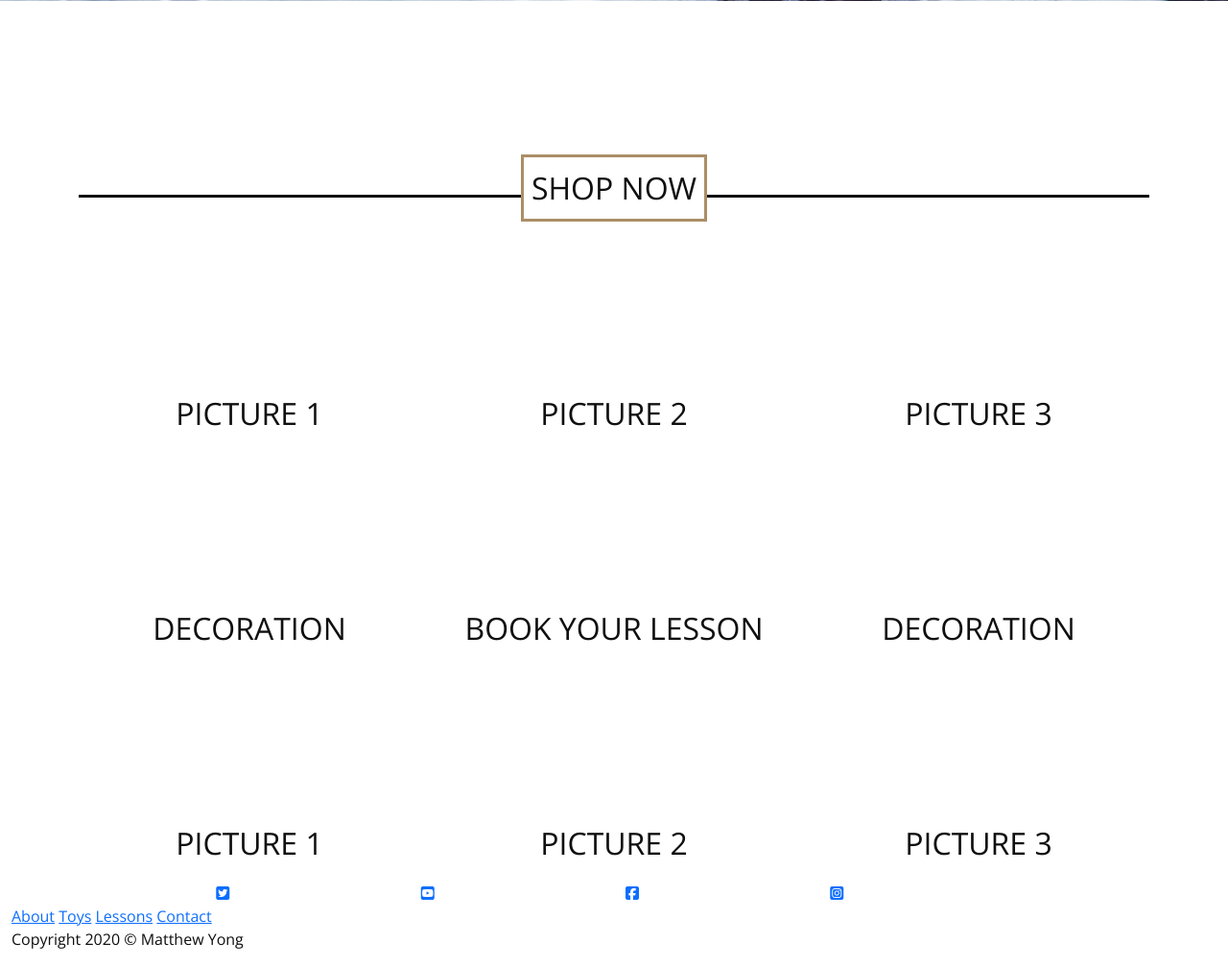
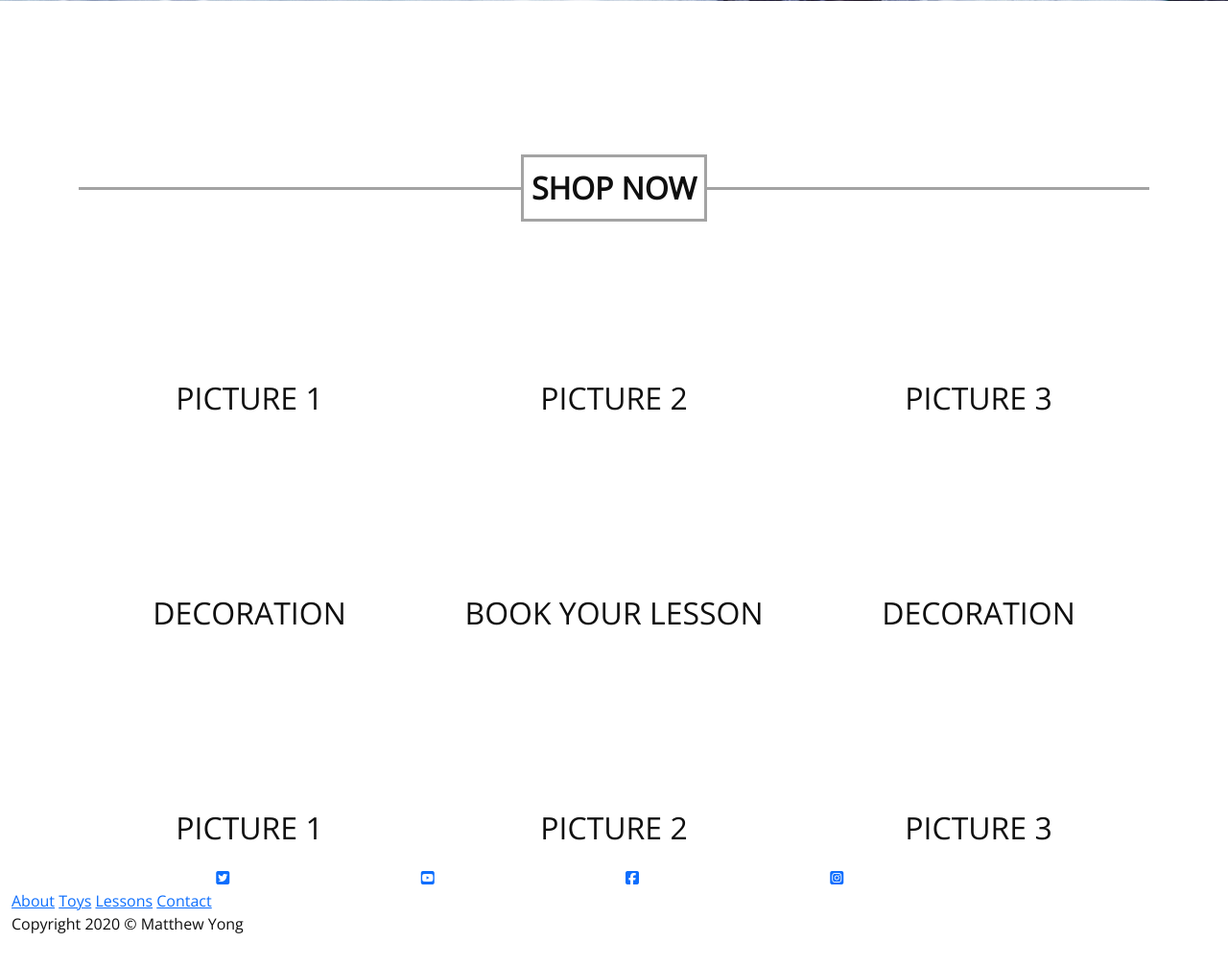
Before and after one commit to MatthewYong/big_brains, a Django app: page / in a window 1280 px wide. Shown: the part 667-1674 px from the top of the page at 96% size. After the commit the page ends 1640 px from the top, so only its background shows below. Run offline with Django 3.2, Linux system fonts and the light colour scheme; some libraries are stand-ins or nearby versions.

Commit message:
Changed text style shop now in index.html

```diff
--- a/landing/templates/landing/index.html
+++ b/landing/templates/landing/index.html
@@ -14,7 +14,7 @@
     <div class="container landing-text lg-font mx-auto">
         <div class="row section-shop">
             <div class="col-12 landing-hor">
-                <p class="landing-decoration">Shop Now</p>
+                <span class="landing-decoration">Shop Now</span>
             </div>
         </div>
         <div class="row">
--- a/static/css/index.css
+++ b/static/css/index.css
@@ -15,13 +15,17 @@
     font-family: 'Space Grotesk', sans-serif;
 }
 
-.landing-text p {
+.landing-text span, .landing-text p {
     text-transform: uppercase;
     text-align: center;
 }
 
+.landing-text span {
+    font-weight: 600;
+}
+
 .landing-decoration {
-    border: 0.2rem solid #AB8E66;
+    border: 0.2rem solid #A3A3A3;
     padding: 0.5rem;
 }
 
@@ -35,7 +39,7 @@
 .landing-hor::before, .landing-hor::after {
     content: "";
     flex: 1 1;
-    border-bottom: 0.2rem solid #0f0f0f;
+    border-bottom: 0.2rem solid #A3A3A3;
     margin: auto;
 }
 
```
